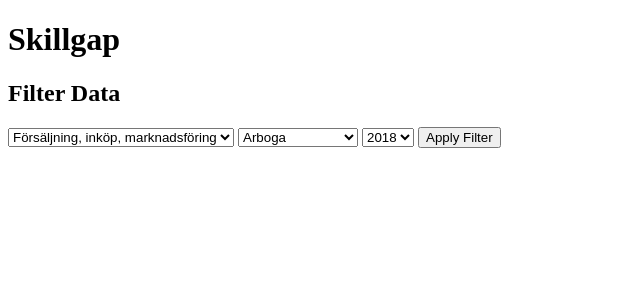
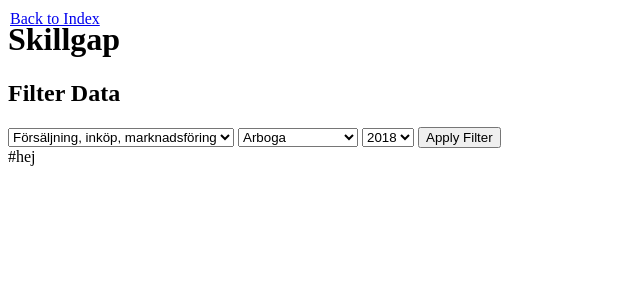
Before and after one commit to Sofiean/Kompetenskompassen, a Flask app: page / in a window 1280 px wide. Shown: the top 300 px of the page, without its empty margins (0-640 px from the left). Run offline with Flask 3, Linux system fonts and the light colour scheme; parts of the project's set-up code (start-up, migrations or seed data) failed here and were passed over.

Commit message:
knappar
knappar

```diff
--- a/app.py
+++ b/app.py
@@ -1,4 +1,4 @@
-from flask import Flask, render_template, request
+from flask import Flask, render_template, request, redirect, url_for
 import pandas as pd
 
 app = Flask(__name__)
@@ -23,23 +23,39 @@ def index():
                                          municipality_options=all_municipalities,
                                          years_options=all_years)
 
-@app.route('/analysis', methods=['POST'])
+@app.route('/analysis', methods=['POST', 'GET'])
 def analysis():
-    occupation = request.form['occupation']
-    municipality = request.form['municipality']
-    year = request.form['years']
+    if request.method == 'POST':
+        occupation = request.form['occupation']
+        municipality = request.form['municipality']
+        year = request.form['years']
 
-    # Filter data based on user input
-    filtered_data = csv_files[year][(csv_files[year]['Occupation Field'] == occupation) &
-                                     (csv_files[year]['Municipality'] == municipality)]
+        # Filter data based on user input
+        filtered_data = csv_files[year][(csv_files[year]['Occupation Field'] == occupation) &
+                                         (csv_files[year]['Municipality'] == municipality)]
 
-    # Get top 10 skills
-    top_skills = filtered_data.groupby('Skill').sum()['Count'].nlargest(10)
+        # Get top 10 skills
+        top_skills = filtered_data.groupby('Skill').sum()['Count'].nlargest(10)
 
-    # Convert top_skills to list of tuples for passing to template
-    top_skills_list = list(top_skills.items())
+        # Convert top_skills to list of tuples for passing to template
+        top_skills_list = list(top_skills.items())
 
-    return render_template('index.html', top_skills=top_skills_list)
+        return render_template('index.html', top_skills=top_skills_list,
+                                             occupation_options=all_occupations,
+                                             municipality_options=all_municipalities,
+                                             years_options=all_years)
+    else:
+        return render_template('index.html', occupation_options=all_occupations,
+                                             municipality_options=all_municipalities,
+                                             years_options=all_years)
+
+@app.route('/index1')
+def index1():
+    return render_template('index1.html')
 
 if __name__ == '__main__':
     app.run(debug=True)
+
+
+
+#hej
--- a/templates/index.html
+++ b/templates/index.html
@@ -1,12 +1,21 @@
 <!DOCTYPE html>
 <html lang="en">
 <head>
-    <meta charset="UTF-8" />
-    <meta name="viewport" content="width=device-width, initial-scale=1.0" />
+    <meta charset="UTF-8">
+    <meta name="viewport" content="width=device-width, initial-scale=1.0">
     <title>Skillgap</title>
     <script src="https://cdn.jsdelivr.net/npm/chart.js@3.9.1/dist/chart.min.js"></script>
+    <style>
+        .back-to-index {
+            position: absolute;
+            top: 10px;
+            left: 10px;
+        }
+    </style>
 </head>
 <body>
+    <a class="back-to-index" href="/index1">Back to Index</a>
+
     <h1>Skillgap</h1>
 
     <form action="/analysis" method="post">
@@ -72,3 +81,5 @@
     {% endif %}
 </body>
 </html>
+
+#hej
```
Also changed, not shown: 1 other file. Lines whose indentation alone changed are shown as unchanged.
